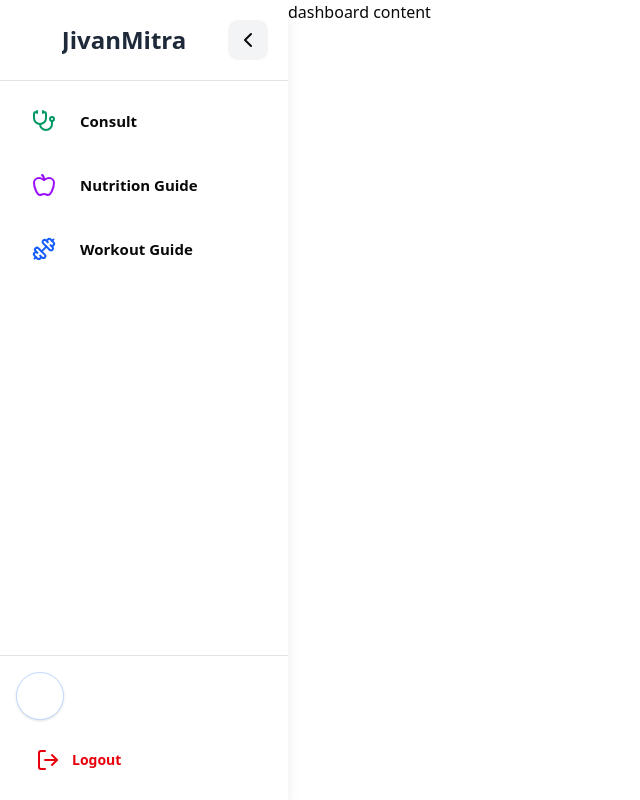
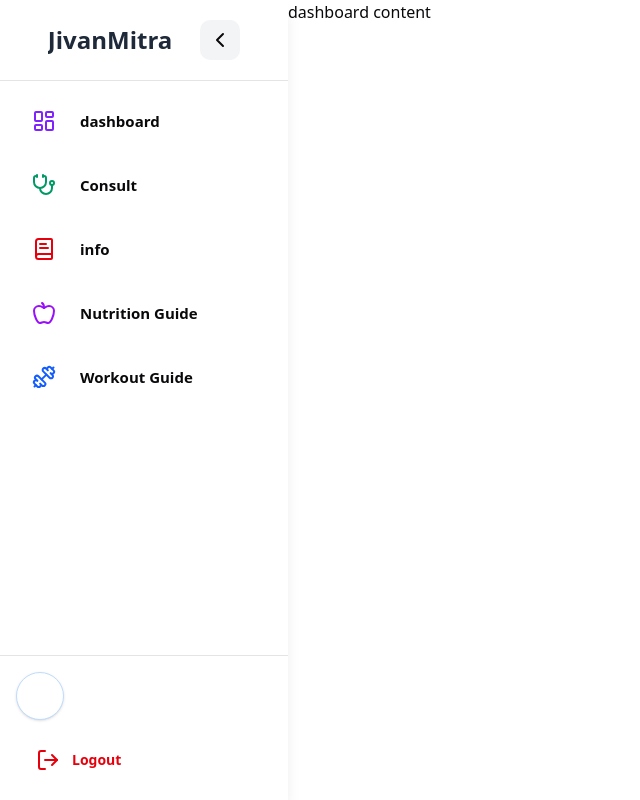
Before and after one commit to gcbibek3353/JivanMitra, a Next.js app: page /dashboard in a window 1280 px wide. Shown: the whole page, without its empty margins (0-640 px from the left). Built offline with nearby package versions, Linux system fonts and the light colour scheme; no server answers.

Commit message:
updated nav

```diff
--- a/src/app/(protected)/dashboard/Navbar.tsx
+++ b/src/app/(protected)/dashboard/Navbar.tsx
@@ -10,8 +10,12 @@ import {
   Apple,
   Dumbbell,
   LogOut,
+  BookText,
+  LayoutDashboard
 } from 'lucide-react';
 import { useFirebase } from '@/firebase/firebaseConfig';
+import Link from 'next/link';
+
 
 function SidebarNav() {
   const { loggedInUser, logOut } = useFirebase();
@@ -21,9 +25,14 @@ function SidebarNav() {
   const [isSidebarCollapsed, setIsSidebarCollapsed] = useState(false);
 
   const navItems = [
+    { icon: LayoutDashboard, label: 'dashboard', color: 'text-violet-600', path: '/dashboard' },
     { icon: Stethoscope, label: 'Consult', color: 'text-emerald-600', path: '/consult' },
+    { icon: BookText, label: 'info', color: 'text-red-600', path: '/info' },
     { icon: Apple, label: 'Nutrition Guide', color: 'text-purple-600', path: '/nutrition' },
     { icon: Dumbbell, label: 'Workout Guide', color: 'text-blue-600', path: '/workout' },
+
+
+
   ];
 
   const toggleSidebar = () => setIsSidebarOpen(!isSidebarOpen);
@@ -76,7 +85,8 @@ function SidebarNav() {
         } lg:translate-x-0 transition-all duration-150 ease-linear flex flex-col`}
       >
         {/* Header Section */}
-        <div className="p-5 border-b flex items-center justify-between">
+        <div className="p-5 border-b flex items-center justify-evenly">
+          <Link href={"/"}>
           <h1
             className={`text-2xl font-bold text-gray-800 truncate transition-all ${
               isSidebarCollapsed ? 'max-w-0' : 'max-w-[160px]'
@@ -84,6 +94,7 @@ function SidebarNav() {
           >
             JivanMitra
           </h1>
+          </Link>
           <button
             onClick={toggleCollapse}
             className="p-2 rounded-lg bg-gray-100 hover:bg-gray-200 transition-all
```
